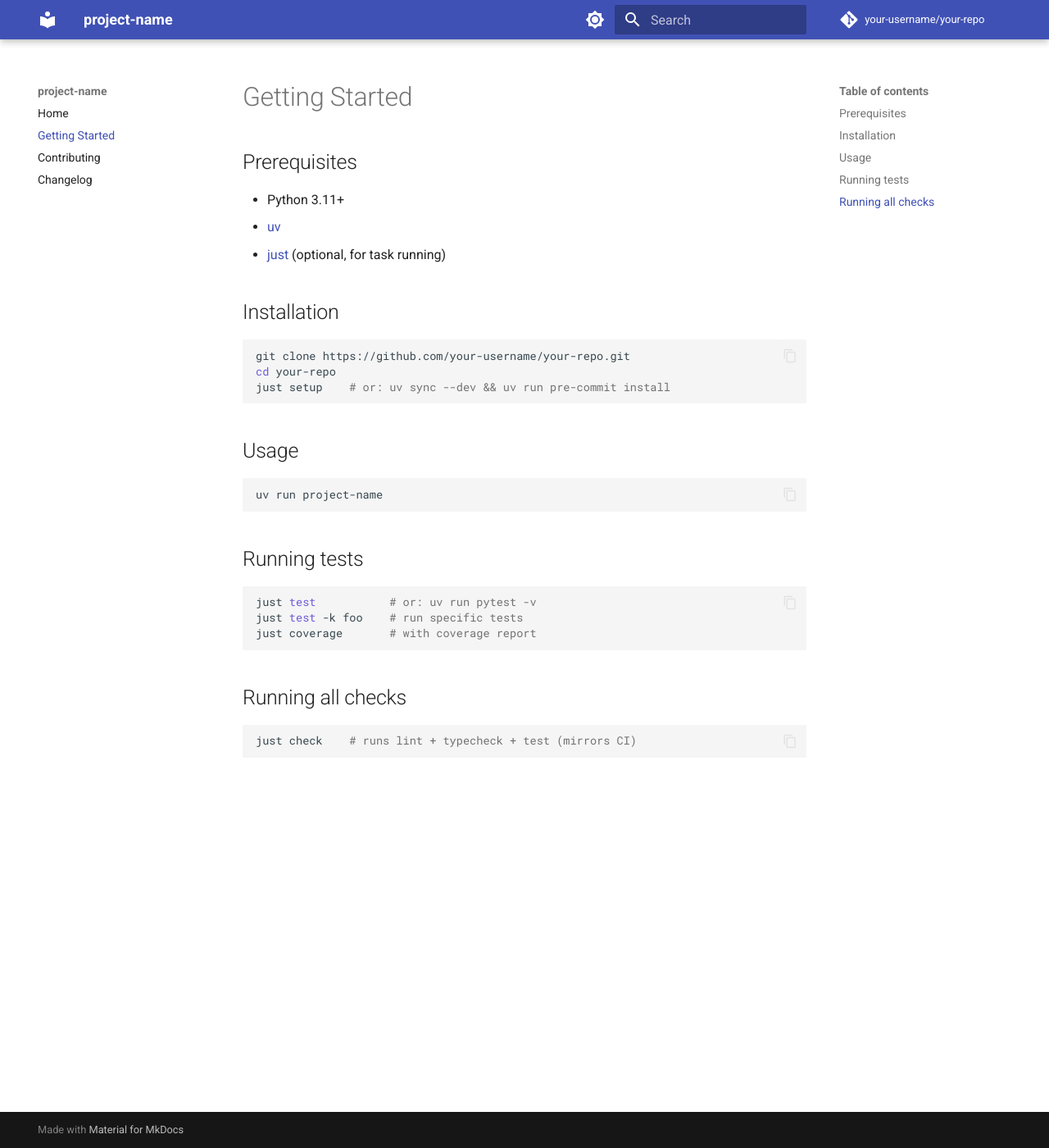
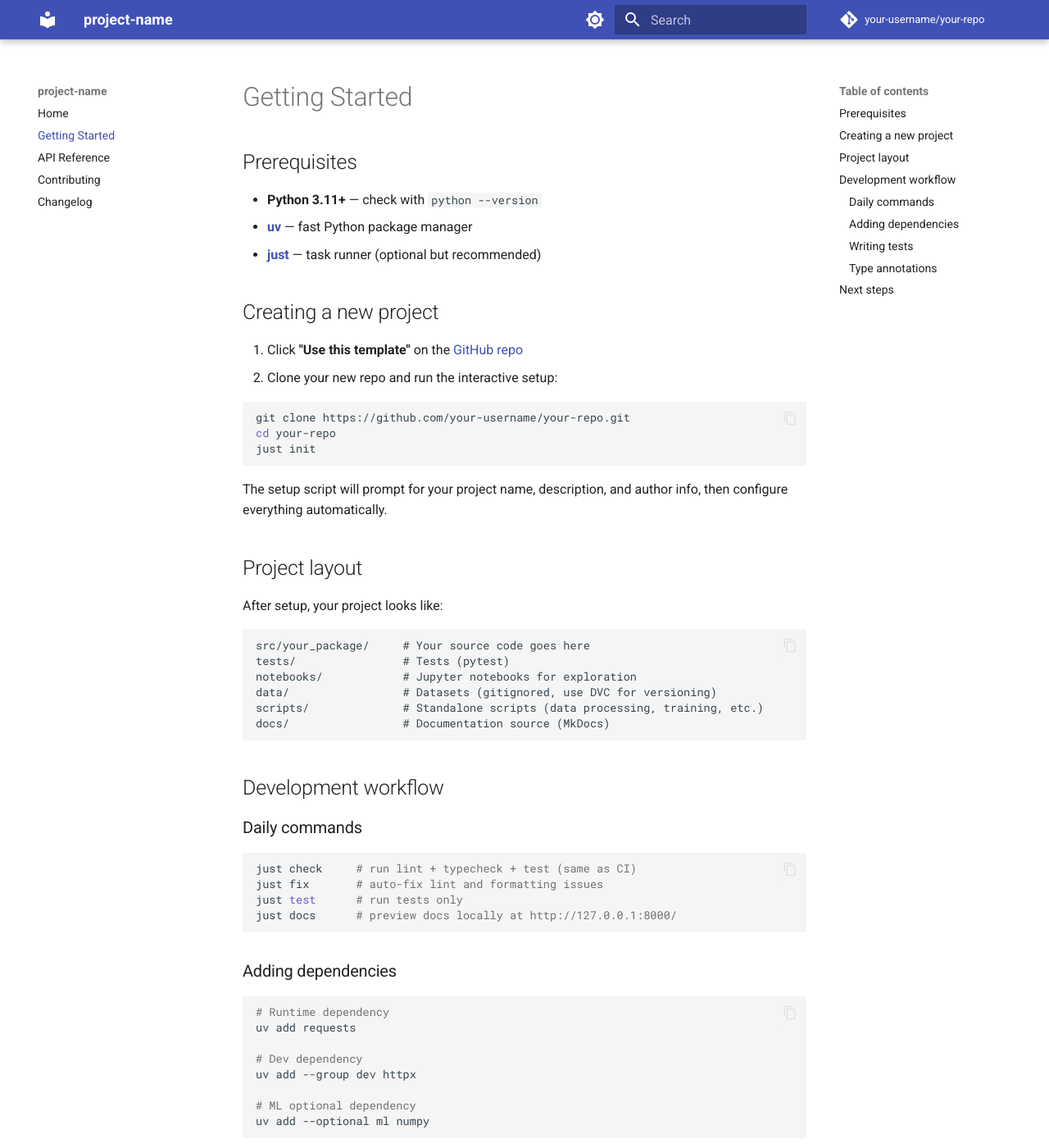
Before and after one commit to namitdeb739/python-template, an MkDocs documentation site: the page built from docs/getting-started.md, in a window 1280 px wide and 1400 px high. Shown: the whole window at 82% size. Built offline with MkDocs 1.6.1 and Material for MkDocs 9.7.7, drawn with Linux system fonts in a browser that asks for light colours; comment, search, counter and statistics services are not loaded; some of the changed text lies outside the part shown.

Commit message:
Fix typing, docs, cross-platform compat, and quality issues
Typing:
- Fix test_main: proper CaptureFixture type, actual assertion
- Add conftest.py with fixture pattern example
- Add Google-style docstrings to main.py

Documentation:
- Add mkdocstrings for auto-generated API docs from docstrings
- Add docs/api.md rendering main and config modules
- Flesh out getting-started.md: full workflow, adding deps, testing, type annotations
- Flesh out contributing.md: code style, docstring convention, PR process
- Specify Google-style docstrings as the project convention

Cross-platform:
- Fix init.sh sed -i for macOS compatibility (sed -i '' on Darwin)
- Use file type detection to skip binary files in find_and_replace

Quality:
- Remove uv.lock from .gitignore (should be committed for reproducibility)
- Add output/ to .gitignore (matches config.py default output_dir)
- Update pre-commit hooks to current versions (ruff 0.11.4, mypy 1.15.0)

Co-Authored-By: Claude <noreply@anthropic.com>

````diff
--- a/.pre-commit-config.yaml
+++ b/.pre-commit-config.yaml
@@ -1,13 +1,13 @@
 repos:
   - repo: https://github.com/astral-sh/ruff-pre-commit
-    rev: v0.5.0
+    rev: v0.11.4
     hooks:
       - id: ruff
         args: [--fix]
       - id: ruff-format
 
   - repo: https://github.com/pre-commit/mirrors-mypy
-    rev: v1.10.0
+    rev: v1.15.0
     hooks:
       - id: mypy
         additional_dependencies: []
--- a/docs/getting-started.md
+++ b/docs/getting-started.md
@@ -2,34 +2,105 @@
 
 ## Prerequisites
 
-- Python 3.11+
-- [uv](https://docs.astral.sh/uv/getting-started/installation/)
-- [just](https://github.com/casey/just#installation) (optional, for task running)
+- **Python 3.11+** — check with `python --version`
+- **[uv](https://docs.astral.sh/uv/getting-started/installation/)** — fast Python package manager
+- **[just](https://github.com/casey/just#installation)** — task runner (optional but recommended)
 
-## Installation
+## Creating a new project
+
+1. Click **"Use this template"** on the [GitHub repo](https://github.com/your-username/your-repo)
+2. Clone your new repo and run the interactive setup:
 
 ```bash
 git clone https://github.com/your-username/your-repo.git
 cd your-repo
-just setup    # or: uv sync --dev && uv run pre-commit install
+just init
 ```
 
-## Usage
+The setup script will prompt for your project name, description, and author info, then configure everything automatically.
+
+## Project layout
+
+After setup, your project looks like:
+
+```
+src/your_package/     # Your source code goes here
+tests/                # Tests (pytest)
+notebooks/            # Jupyter notebooks for exploration
+data/                 # Datasets (gitignored, use DVC for versioning)
+scripts/              # Standalone scripts (data processing, training, etc.)
+docs/                 # Documentation source (MkDocs)
+```
+
+## Development workflow
+
+### Daily commands
 
 ```bash
-uv run project-name
+just check     # run lint + typecheck + test (same as CI)
+just fix       # auto-fix lint and formatting issues
+just test      # run tests only
+just docs      # preview docs locally at http://127.0.0.1:8000/
 ```
 
-## Running tests
+### Adding dependencies
 
 ```bash
-just test           # or: uv run pytest -v
-just test -k foo    # run specific tests
-just coverage       # with coverage report
+# Runtime dependency
+uv add requests
+
+# Dev dependency
+uv add --group dev httpx
+
+# ML optional dependency
+uv add --optional ml numpy
 ```
 
-## Running all checks
+After adding dependencies, `uv.lock` is updated automatically. Commit it for reproducible builds.
+
+### Writing tests
+
+Tests live in `tests/` and use [pytest](https://docs.pytest.org/). Shared fixtures go in `tests/conftest.py`.
+
+```python
+def test_my_feature() -> None:
+    result = my_function(42)
+    assert result == expected
+```
+
+Run specific tests:
 
 ```bash
-just check    # runs lint + typecheck + test (mirrors CI)
+just test -k test_my_feature    # by name
+just test tests/test_main.py    # by file
+just coverage                   # with coverage report
 ```
+
+### Type annotations
+
+All code must have type annotations — mypy runs in strict mode. Use [Google-style docstrings](https://google.github.io/styleguide/pyguide.html#38-comments-and-docstrings) for documentation:
+
+```python
+def process_data(path: Path, *, normalize: bool = True) -> pd.DataFrame:
+    """Load and process data from a file.
+
+    Args:
+        path: Path to the input data file.
+        normalize: Whether to normalize values to [0, 1].
+
+    Returns:
+        Processed DataFrame ready for analysis.
+
+    Raises:
+        FileNotFoundError: If the input file doesn't exist.
+    """
+```
+
+Docstrings are auto-rendered as [API documentation](api.md) by mkdocstrings.
+
+## Next steps
+
+- Add your runtime dependencies to `pyproject.toml`
+- Enable [GitHub Pages](https://docs.github.com/en/pages) for documentation hosting
+- Connect [Codecov](https://codecov.io/) for PR coverage reports
+- See [Contributing](contributing.md) for the full development guide
--- a/mkdocs.yml
+++ b/mkdocs.yml
@@ -37,8 +37,20 @@ markdown_extensions:
   - toc:
       permalink: true
 
+plugins:
+  - search
+  - mkdocstrings:
+      handlers:
+        python:
+          options:
+            docstring_style: google
+            show_source: true
+            show_root_heading: true
+            members_order: source
+
 nav:
   - Home: index.md
   - Getting Started: getting-started.md
+  - API Reference: api.md
   - Contributing: contributing.md
   - Changelog: changelog.md
--- a/pyproject.toml
+++ b/pyproject.toml
@@ -16,6 +16,7 @@ dev = [
     "jupyter>=1.0",
     "ruff>=0.5",
     "mkdocs-material>=9.5",
+    "mkdocstrings[python]>=0.25",
     "pip-audit>=2.7",
 ]
 
````
Also changed, not shown: README.md (+7 -0 lines), docs/api.md (added, +11 -0 lines), docs/contributing.md (+63 -5 lines), docs/index.md (+5 -4 lines), 5 other files.
